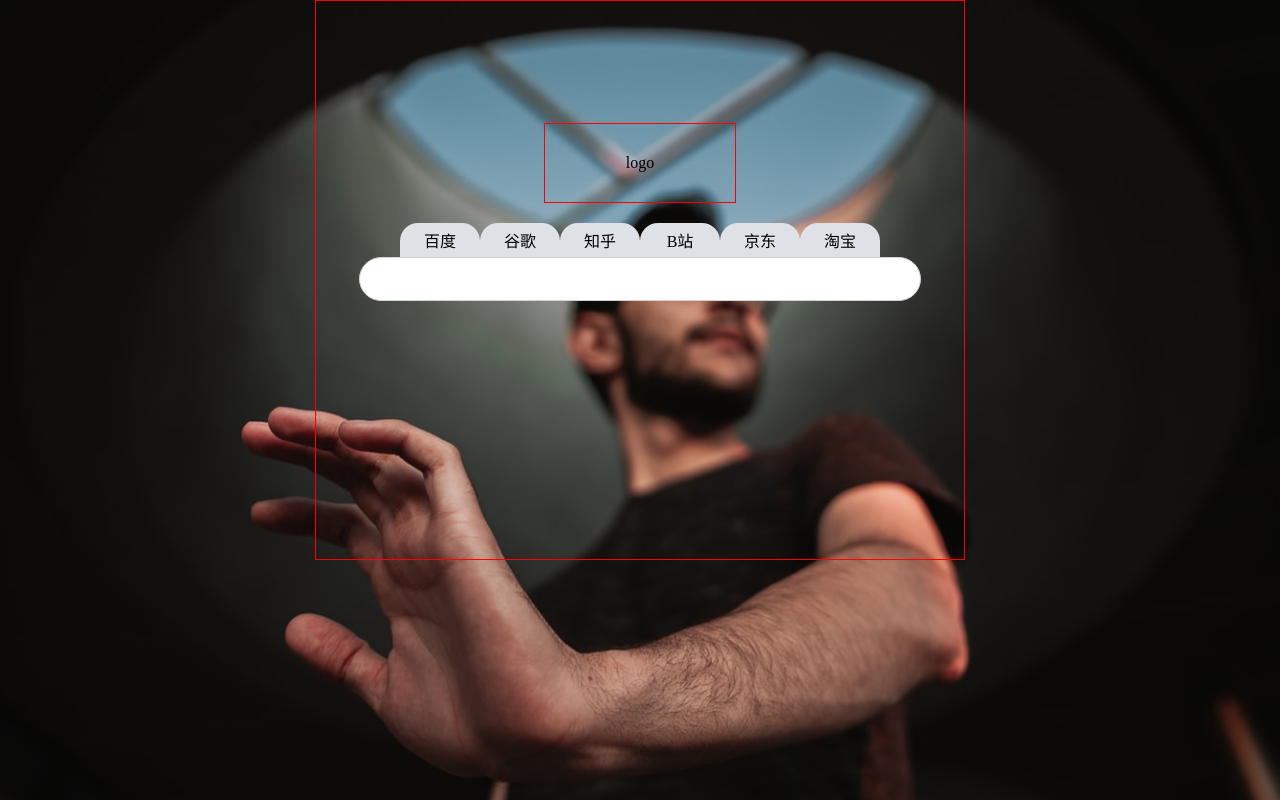
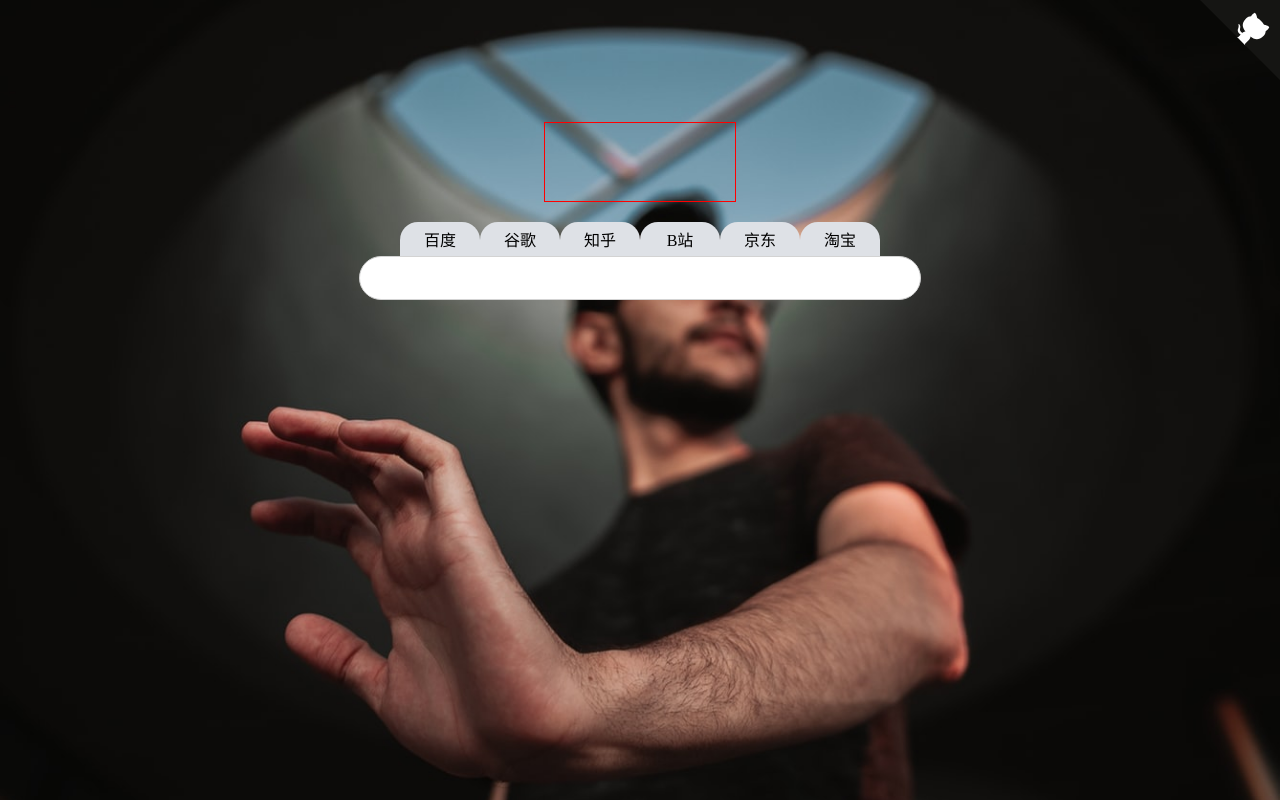
Before and after one commit to wh2887/McCallNav, a Vue app: page / in a window 1280 px wide. Built offline with nearby package versions, Linux system fonts and the light colour scheme.

Commit message:
bug about backgroundUrl

```diff
--- a/src/assets/css/main.css
+++ b/src/assets/css/main.css
@@ -21,7 +21,6 @@
 }
 
 .globalMain .center {
-  border: 1px solid red;
   width: 50vw;
   height: 70vh;
   display: flex;
@@ -52,13 +51,14 @@
   align-items: center;
 }
 
-.globalMain .searchBar{
+.globalMain .searchBar {
   width: 562px;
   margin-top: 222px;
   display: flex;
   flex-direction: column;
   align-items: center;
 }
+
 .globalMain .search {
   width: 100%;
   height: 44px;
@@ -69,7 +69,7 @@
 }
 
 @media (max-width: 672px) {
-  .globalMain .searchBar{
+  .globalMain .searchBar {
     width: 449px;
   }
 }
@@ -84,7 +84,7 @@
   width: 100%;
   height: 44px;
   border-radius: 44px;
-  padding:20px 40px;
+  padding: 20px 40px;
 }
 
 .globalMain .search button {
--- a/src/components/HelloWorld.vue
+++ b/src/components/HelloWorld.vue
@@ -1,9 +1,8 @@
 <template>
     <main class="globalMain">
-        <div></div>
+        <ForkMe/>
         <div class="center">
-            <div class="logo">
-                {{logo}}
+            <div class="logo" :style="{'background-image':`'url(${logo})'`}">
             </div>
             <div class="searchBar">
                 <TabBar :searchEngine="searchEngine" v-on:liIndex="index = $event"/>
@@ -27,12 +26,14 @@
 
 <script>
   import TabBar from './TabBar'
+  import ForkMe from './forkMeOnGitHub.vue'
+  import backgroundUrl from '../assets/images/navLogo.jpg'
 
   export default {
-    components: {TabBar},
+    components: {TabBar, ForkMe},
     data() {
       return {
-        logo: 'logo',
+        logo: backgroundUrl,
         index: undefined,
         searchEngine: [
           {searchName: '百度', logo: '#icon-baidu', url: 'https://baidu.com/s', inputName: 'wd'},
--- /dev/null
+++ b/src/components/forkMeOnGitHub.vue
@@ -0,0 +1,47 @@
+<template>
+    <div>
+        <a href="https://github.com/wh2887/McCallNav" class="github-corner" aria-label="View source on GitHub">
+            <svg width="80" height="80" viewBox="0 0 250 250"
+                 style="fill:#151513; color:#fff; position: absolute; top: 0; border: 0; right: 0;"
+                 aria-hidden="true">
+                <path d="M0,0 L115,115 L130,115 L142,142 L250,250 L250,0 Z"></path>
+                <path d="M128.3,109.0 C113.8,99.7 119.0,89.6 119.0,89.6 C122.0,82.7 120.5,78.6 120.5,78.6 C119.2,72.0 123.4,76.3 123.4,76.3 C127.3,80.9 125.5,87.3 125.5,87.3 C122.9,97.6 130.6,101.9 134.4,103.2"
+                      fill="currentColor" style="transform-origin: 130px 106px;" class="octo-arm"></path>
+                <path d="M115.0,115.0 C114.9,115.1 118.7,116.5 119.8,115.4 L133.7,101.6 C136.9,99.2 139.9,98.4 142.2,98.6 C133.8,88.0 127.5,74.4 143.8,58.0 C148.5,53.4 154.0,51.2 159.7,51.0 C160.3,49.4 163.2,43.6 171.4,40.1 C171.4,40.1 176.1,42.5 178.8,56.2 C183.1,58.6 187.2,61.8 190.9,65.4 C194.5,69.0 197.7,73.2 200.1,77.6 C213.8,80.2 216.3,84.9 216.3,84.9 C212.7,93.1 206.9,96.0 205.4,96.6 C205.1,102.4 203.0,107.8 198.3,112.5 C181.9,128.9 168.3,122.5 157.7,114.1 C157.9,116.9 156.7,120.9 152.7,124.9 L141.0,136.5 C139.8,137.7 141.6,141.9 141.8,141.8 Z"
+                      fill="currentColor" class="octo-body"></path>
+            </svg>
+        </a>
+    </div>
+</template>
+
+<script>
+  export default {}
+</script>
+
+<style>
+    .github-corner:hover .octo-arm {
+        animation: octocat-wave 560ms ease-in-out
+    }
+
+    @keyframes octocat-wave {
+        0%, 100% {
+            transform: rotate(0)
+        }
+        20%, 60% {
+            transform: rotate(-25deg)
+        }
+        40%, 80% {
+            transform: rotate(10deg)
+        }
+    }
+
+    @media (max-width: 500px) {
+        .github-corner:hover .octo-arm {
+            animation: none
+        }
+
+        .github-corner .octo-arm {
+            animation: octocat-wave 560ms ease-in-out
+        }
+    }
+</style>
```
Also changed, not shown: src/assets/images/navLogo.jpg (added), 1 other file (tests, documents, lock files or other folders).
